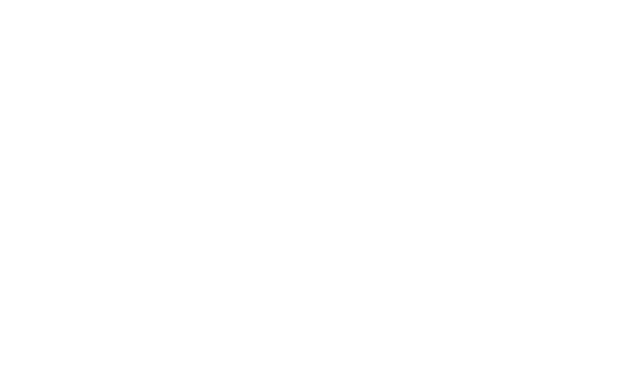
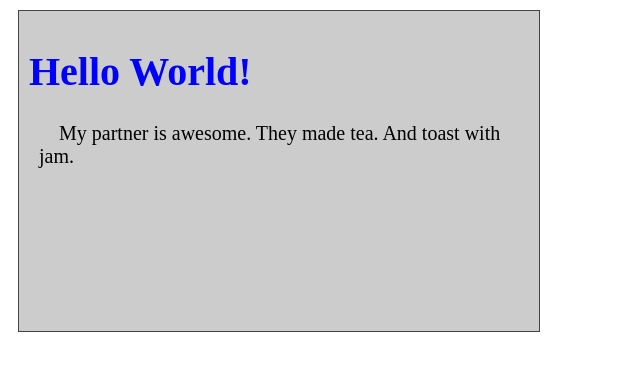
Before and after one commit to jfulton007/cst252, a plain HTML site: page lab2/index.html in a window 1280 px wide. Shown: the whole page, without its empty margins (0-640 px from the left). Drawn offline with Linux system fonts and the light colour scheme.

Commit message:
Lab 2 done!

```diff
--- a/lab2/css/lab.css
+++ b/lab2/css/lab.css
@@ -0,0 +1,18 @@
+h1 {
+  color: blue;
+  font-size: 200%;
+}
+p{
+  font-family: "comic sans";
+  text-indent: 20px;
+  margin-left: 10px;
+}
+#content {
+  background-color: #cccccc;
+  width: 500px;
+  min-height: 300px;
+  padding: 10px;
+  margin: 10px;
+  border: solid 1px #444444;
+  font-size: 20px;
+}
--- a/lab2/index.html
+++ b/lab2/index.html
@@ -1,11 +1,15 @@
 <!DOCTYPE html>
 <html>
 <head>
-	<title>Lab X - Subject/Topic</title>
+	<title>Lab 2 - HTML & CSS Refresher</title>
 	<link rel="stylesheet" type="text/css" href="../css/site.css">
 	<link rel="stylesheet" type="text/css" href="css/lab.css">
 </head>
 <body>
+	<div id="content">
+		<h1>Hello World!</h1>
 
+		<p>My partner is awesome. They made tea. And toast with jam.</p>
+	</div>
 </body>
 </html>
```
